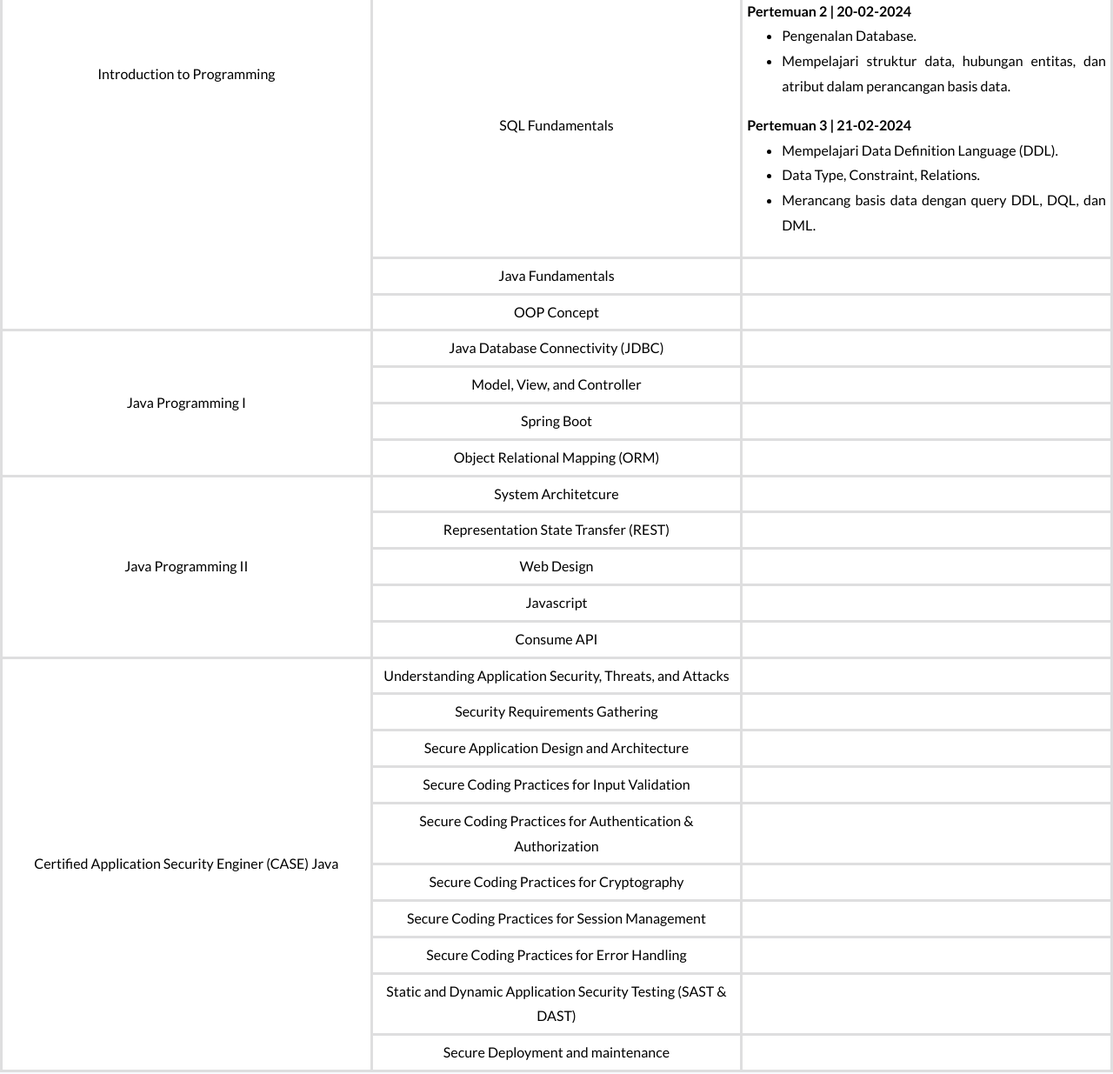
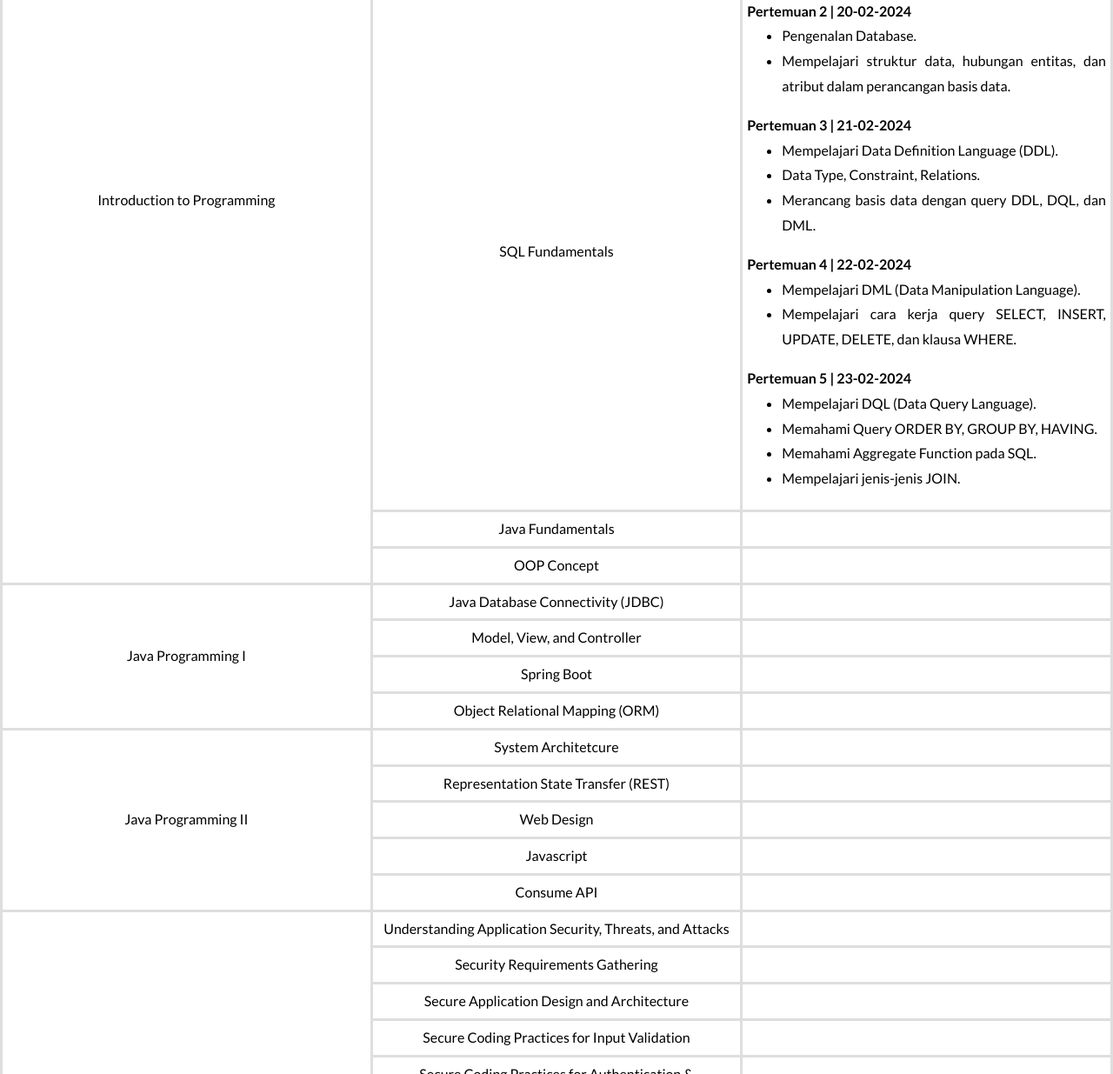
Before and after one commit to MasterThe8/FSJD-Class-Schedule, a plain HTML site: page index.html in a window 1280 px wide. Shown: the part 1401-2636 px from the top of the page at 87% size. Drawn offline with Linux system fonts and the light colour scheme.

Commit message:
update event 22 & 23 02

```diff
--- a/index.html
+++ b/index.html
@@ -119,6 +119,8 @@
 						<span id="desc-kegiatan">
 							<b>Pertemuan 2 | 20-02-2024</b><ul><li>Pengenalan Database.</li><li>Mempelajari struktur data, hubungan entitas, dan atribut dalam perancangan basis data.</li></ul>
 							<b>Pertemuan 3 | 21-02-2024</b><ul><li>Mempelajari Data Definition Language (DDL).</li><li>Data Type, Constraint, Relations.</li><li>Merancang basis data dengan query DDL, DQL, dan DML.</li></ul>
+							<b>Pertemuan 4 | 22-02-2024</b><ul><li>Mempelajari DML (Data Manipulation Language).</li><li>Mempelajari cara kerja query SELECT, INSERT, UPDATE, DELETE, dan klausa WHERE.</li></ul>
+							<b>Pertemuan 5 | 23-02-2024</b><ul><li>Mempelajari DQL (Data Query Language).</li><li>Memahami Query ORDER BY, GROUP BY, HAVING.</li><li>Memahami Aggregate Function pada SQL.</li><li>Mempelajari jenis-jenis JOIN.</li></ul>
 						</span>
 					</td>
 				</tr>
@@ -231,6 +233,11 @@
 					<td style="text-align: left;"><ul><li>09.00 - 11.30 WIB</li><li>14.00 - 15.45 WIB</li></ul></td>
 					<td>16-02-2024</td>
 				</tr>
+				<tr>
+					<td style="text-align: left;"><span id="desc-kegiatan"><ul><li>Tugas SQL</li></ul></span>
+					<td style="text-align: left;"><ul><li>[23-02-2024] 11.00 WIB</li><li>[26-02-2024] 06.00 WIB (DEADLINE)</li></ul></td>
+					<td>23-02-2024 - 26-02-2024</td>
+				</tr>
 			</tbody>
 		</table>
 	</div>
--- a/js/main.js
+++ b/js/main.js
@@ -246,16 +246,16 @@ var event_data = {
         "cancelled": false
     },
     {
-        "occasion": "Introduction to Programming",
-        "description": "<ul><li>SQL Fundamentals</li><li>Java Fundamentals</li><li>OOP Concept</li></ul>",
+        "occasion": "SQL Fundamentals",
+        "description": "<ul><li>Mempelajari DML (Data Manipulation Language).</li><li>Mempelajari cara kerja query SELECT, INSERT, UPDATE, DELETE, dan klausa WHERE.</li></ul>",
         "year": 2024,
         "month": 2,
         "day": 22,
         "cancelled": false
     },
     {
-        "occasion": "Introduction to Programming",
-        "description": "<ul><li>SQL Fundamentals</li><li>Java Fundamentals</li><li>OOP Concept</li></ul>",
+        "occasion": "SQL Fundamentals",
+        "description": "<ul><li>Mempelajari DQL (Data Query Language).</li><li>Memahami Query ORDER BY, GROUP BY, HAVING.</li><li>Memahami Aggregate Function pada SQL.</li><li>Mempelajari jenis-jenis JOIN.</li></ul>",
         "year": 2024,
         "month": 2,
         "day": 23,
```
